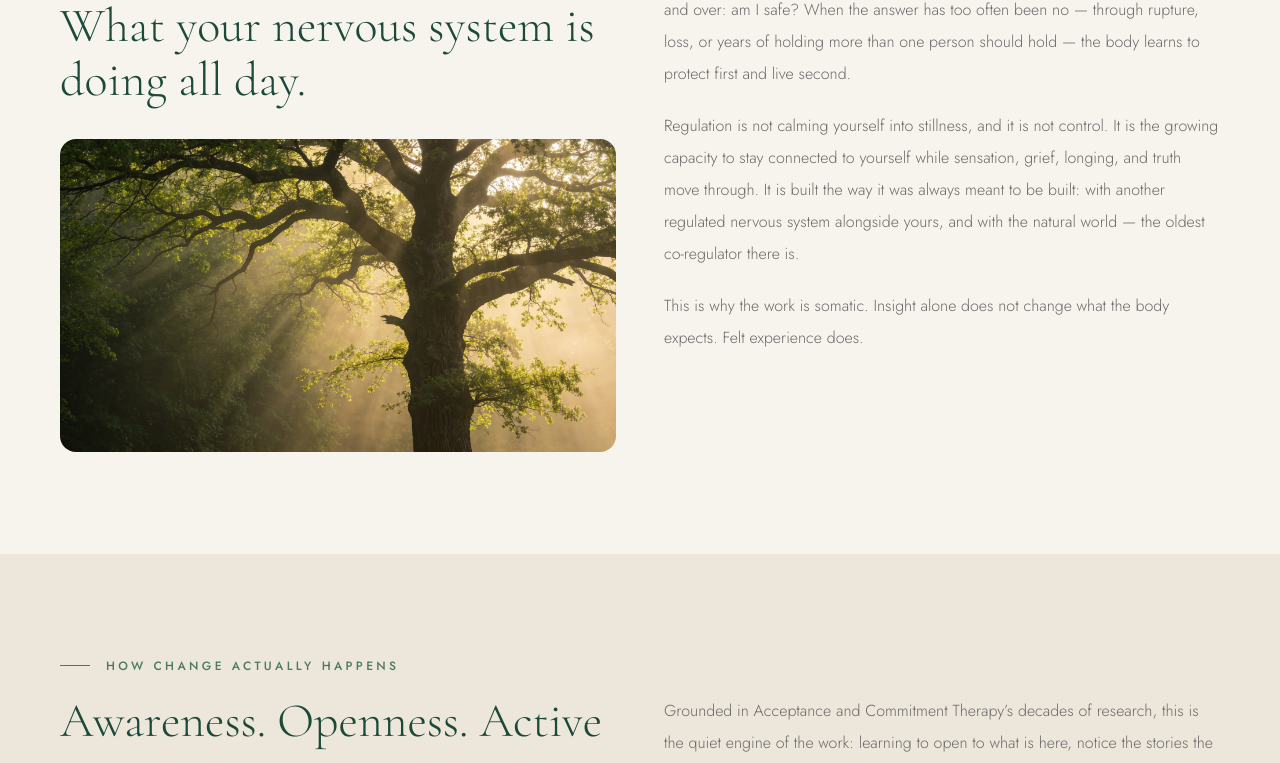
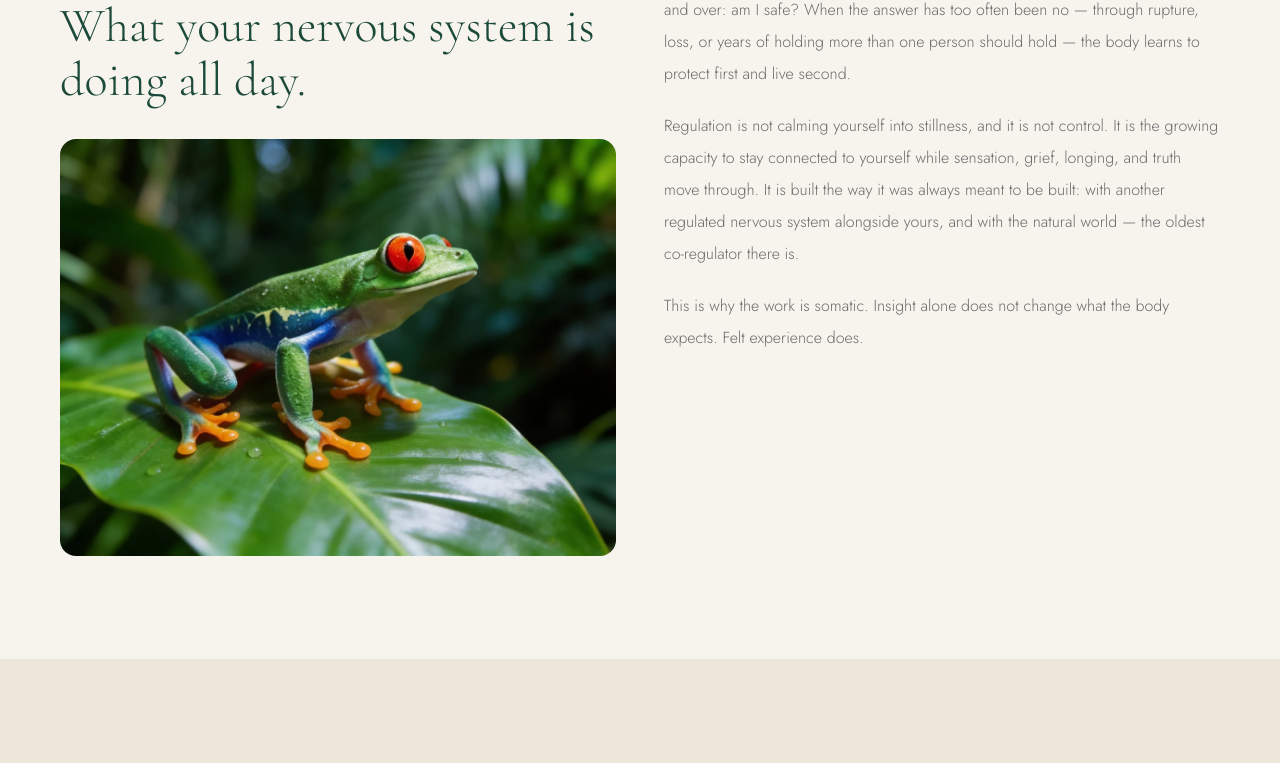
Before and after one commit to stephen-huskytail/alexislyon, a Next.js app: page /philosophy in a window 1280 px wide. Shown: the part 1501-2264 px from the top of the page. Built offline with nearby package versions, Linux system fonts and the light colour scheme.

Commit message:
Add reference-inspired meadow and tree frog imagery

```diff
--- a/app/about/page.tsx
+++ b/app/about/page.tsx
@@ -68,6 +68,9 @@ export default function About() {
               <p>My name is Alexis Lyon. I am a transformational guide and healer whose work is rooted in over two decades of trauma-informed clinical depth — and I work with people who are ready to stop outsourcing their knowing and finally learn to trust and love themselves.</p>
               <p>For nearly two decades, I worked as a therapist with foster care youth and families — people whose nervous systems had been shaped by profound rupture, and who were finding their way back to themselves against significant odds. Those years taught me something I have never forgotten: the innate resilience and courage that is available within all of us when we are met with unconditional acceptance, kindness, curiosity, and respect.</p>
               <p>Those youth were my greatest teachers. They showed me, over and over, what becomes possible when a person is genuinely met — not managed, not fixed, not assessed, but truly met. I carry that lesson into every session I hold.</p>
+              <div className="relative aspect-[4/3] overflow-hidden rounded-[2rem] shadow-soft">
+                <Image src="/images/nature-alpine-meadow.webp" alt="Orange and yellow wildflowers in a green alpine meadow beneath snowy mountain peaks and a vivid blue sky" fill className="object-cover" sizes="(max-width: 815px) calc(100vw - 3rem), 768px" />
+              </div>
               <p>I have spent the last three years in private practice working with a range of children and adults, which has deepened my conviction that people of all ages and backgrounds can overcome their challenges when given the opportunity and the right relational field. For 22 years it has been my privilege and delight to see what becomes possible when people commit to their healing and growth within a genuine healing relationship — and uncover and embrace their true self.</p>
               <div className="relative aspect-[16/9] overflow-hidden rounded-[2rem] shadow-soft">
                 <Image
--- a/app/philosophy/page.tsx
+++ b/app/philosophy/page.tsx
@@ -119,10 +119,10 @@ export default function Philosophy() {
             <p className="eyebrow">A brief primer</p>
             <h2 className="display mt-5 text-5xl text-forest">What your nervous system is doing all day.</h2>
             <Image
-              src="/images/nature-sunlit-forest.webp"
-              alt="Morning sunlight filtering through a lush green forest canopy"
-              width={1920}
-              height={1080}
+              src="/images/nature-red-eyed-tree-frog.webp"
+              alt="A vivid green red-eyed tree frog with orange toes resting on a tropical leaf"
+              width={1200}
+              height={900}
               className="mt-8 h-auto w-full rounded-2xl"
               sizes="(max-width: 1024px) 100vw, 50vw"
             />
```
Also changed, not shown: public/images/nature-alpine-meadow.webp (added), public/images/nature-red-eyed-tree-frog.webp (added).
